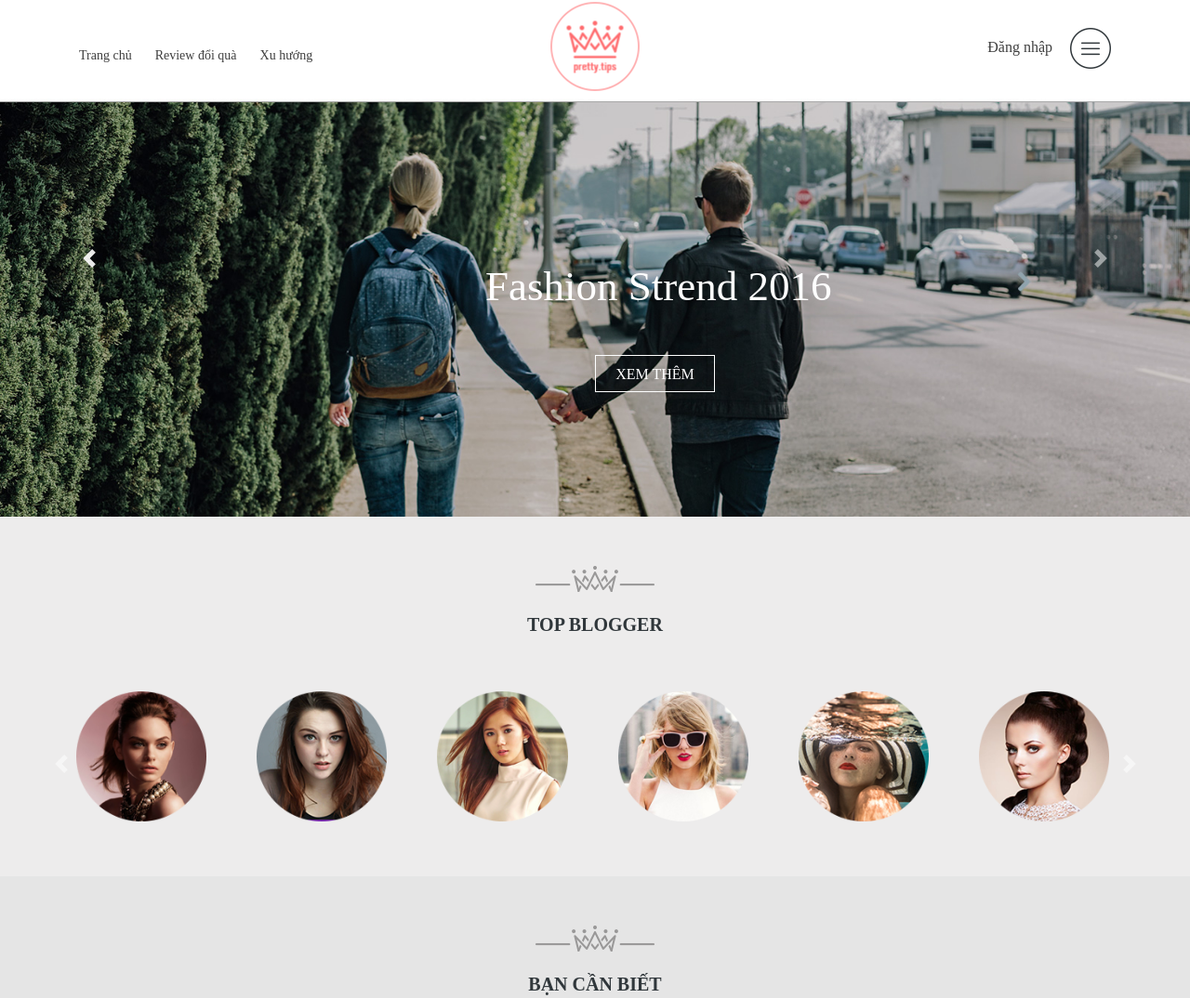
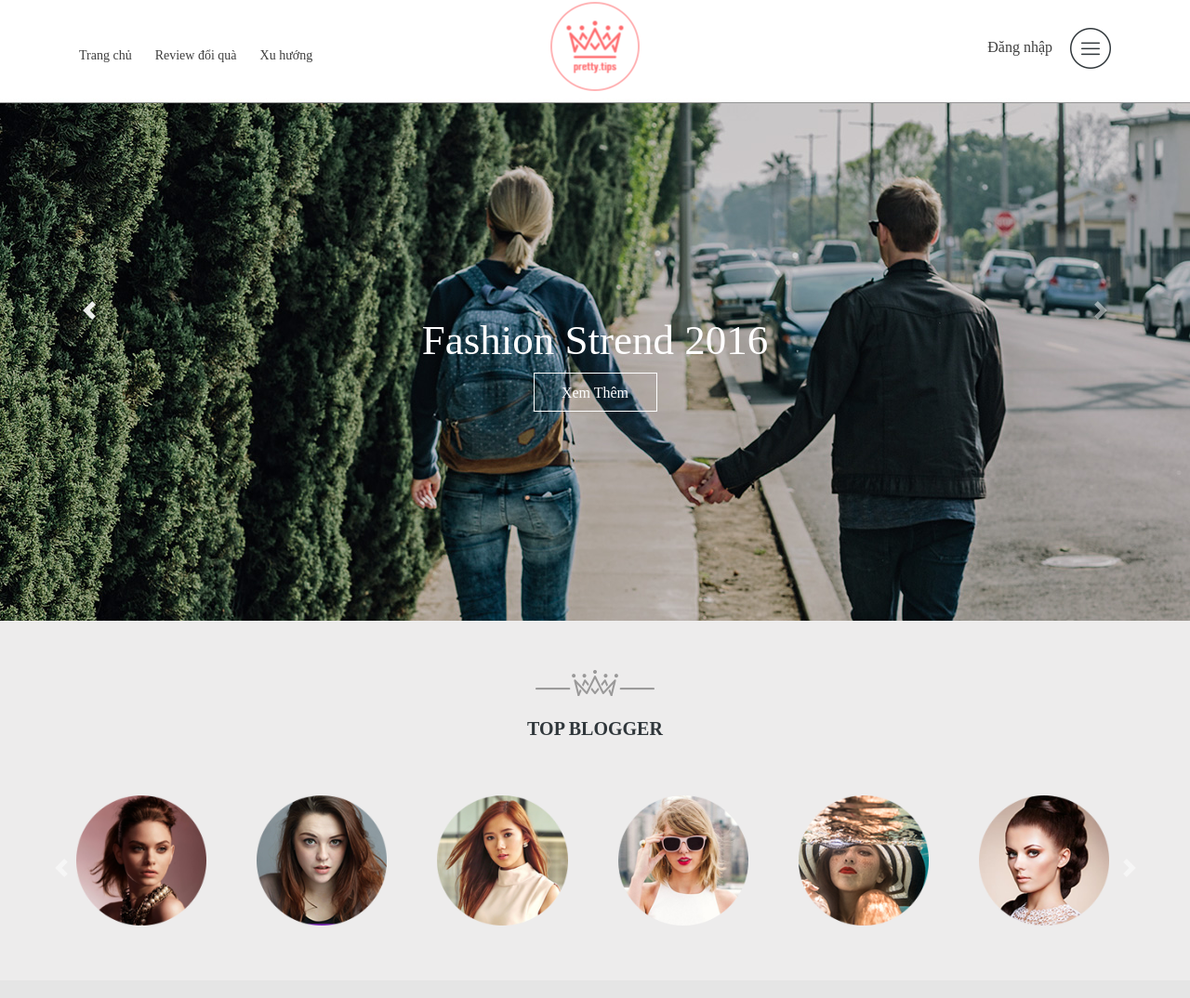
Before and after one commit to minhtran26/b-i-test, a plain HTML site: page index.html in a window 1280 px wide. Shown: the top 1074 px of the page at 93% size. Drawn offline with Linux system fonts and the light colour scheme.

Commit message:
Update bai test

```diff
--- a/index.html
+++ b/index.html
@@ -44,33 +44,43 @@
 			<!-- End header -->
 
 		<section class="banner">
-			<div id="carouselExampleControls" class="carousel slide" data-ride="carousel">
+			<div id="slideBanner" class="carousel slide" data-ride="carousel">
+				<ol class="carousel-indicators">
+					<!-- <li data-target="#slideBanner" data-slide-to="0" class="active"></li>
+					<li data-target="#slideBanner" data-slide-to="1"></li>
+					<li data-target="#slideBanner" data-slide-to="2"></li> -->
+				</ol>
 				<div class="carousel-inner">
-					<div class="carousel-item active text-md-center">
-						<div class="textSlide">
-							<h2>Fashion Strend 2016</h2>
-						</div>
-						<a href="#" class="xemthem">XEM THÊM</a>
-						<div class="imgslide">
-							<img class="d-block w-100" src="images/slideTop.jpg" alt="First slide">
-						</div>
-
-					</div>
-					<div class="carousel-item text-md-center">
-						<div class="textSlide">
-							<h2>Fashion Strend 2016</h2>
-						</div>
-						<a href="#">XEM THÊM</a>
-						<div class="imgslide">
-							<img class="d-block w-100" src="images/slideTop.jpg" alt="First slide">
+					<div class="carousel-item active">
+						<img src="images/slideTop.jpg" alt="...">
+						<div class="carousel-caption d-none d-md-block textslide">
+							<h3>Fashion Strend 2016</h3>
+							<p>Xem Thêm</p>
 						</div>
 					</div>
+
+					<div class="carousel-item">
+						<img src="images/slideTop.jpg" alt="...">
+						<div class="carousel-caption d-none d-md-block textslide">
+							<h3>Fashion Strend 2016</h3>
+							<p>Xem Thêm</p>
+						</div>
+					</div>
+
+					<div class="carousel-item">
+						<img src="images/slideTop.jpg" alt="...">
+						<div class="carousel-caption d-none d-md-block textslide">
+							<h3>Fashion Strend 2016</h3>
+							<p>Xem Thêm</p>
+						</div>
+					</div>
+
 				</div>
-				<a class="carousel-control-prev" href="#carouselExampleControls" role="button" data-slide="prev">
+				<a class="carousel-control-prev" href="#slideBanner" role="button" data-slide="prev">
 					<span class="carousel-control-prev-icon" aria-hidden="true"></span>
 					<span class="sr-only">Previous</span>
 				</a>
-				<a class="carousel-control-next" href="#carouselExampleControls" role="button" data-slide="next">
+				<a class="carousel-control-next" href="#slideBanner" role="button" data-slide="next">
 					<span class="carousel-control-next-icon" aria-hidden="true"></span>
 					<span class="sr-only">Next</span>
 				</a>
--- a/style.scss
+++ b/style.scss
@@ -171,34 +171,23 @@ body{
 	// End CSS HEADER
 
 	.banner{
-		width:100%;
-		height:auto;
-		display:block;
-		position: relative;
-		.carousel-item{
-			.textSlide{
-				display:block;
-				h2{
-					position:absolute;
-					text-align:center;
-					top:50%;
-					font-size:45px;
-					color: white;
-					left:50%;
-					margin-left:-118px;
-					margin-top:-50px;
+		.carousel-inner{
+			.carousel-item{
+				.carousel-caption.textslide{
+					bottom: 205px;
+					h3{
+						font-size:45px;
+					}
+					p{
+						width:133px;
+						height:42px;
+						display:block;
+						border:1px solid white;
+						text-align:center;
+						line-height:42px;
+						margin:auto;
+					}
 				}
-			}
-			a{
-				position: absolute;
-				top: 234px;
-				color: white;
-				font-size: 16px;
-				width: 129px; height:40px;
-				border: 1px solid white;
-				text-align:center;
-				line-height:40px;
-				margin-top:42px;
 			}
 		}
 	}
```
Also changed, not shown: style.css, 1 other file.
